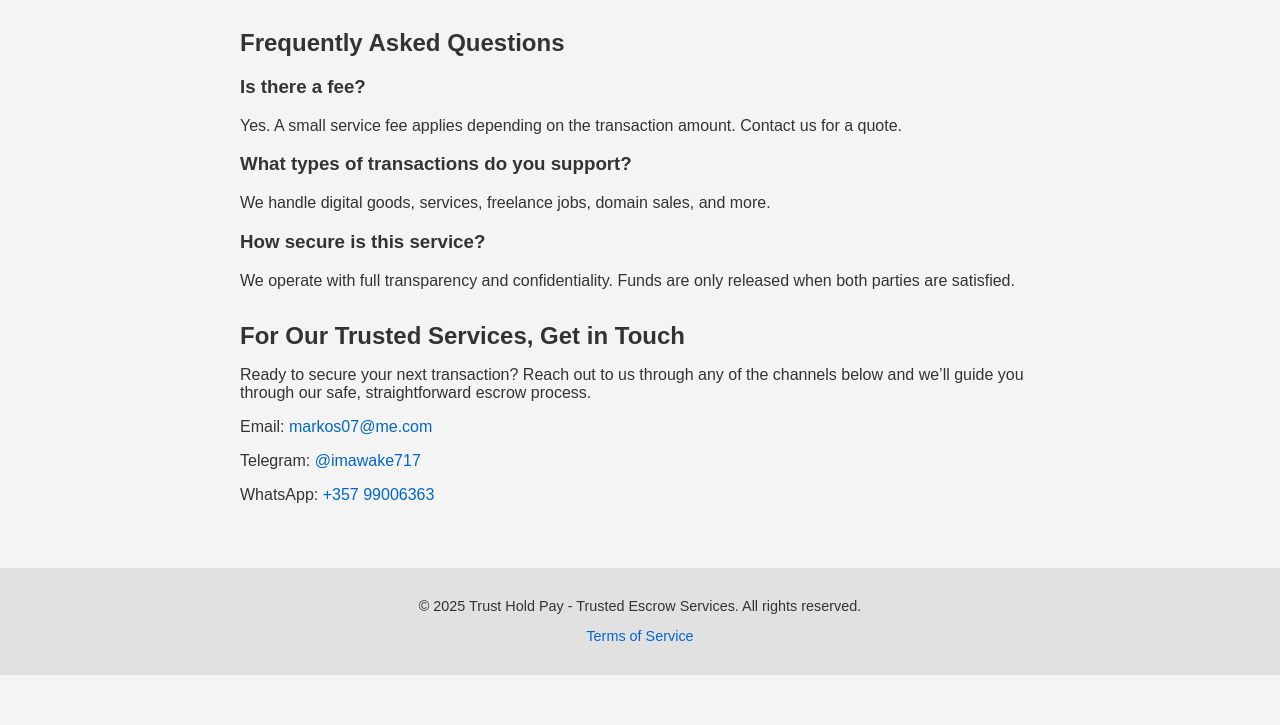
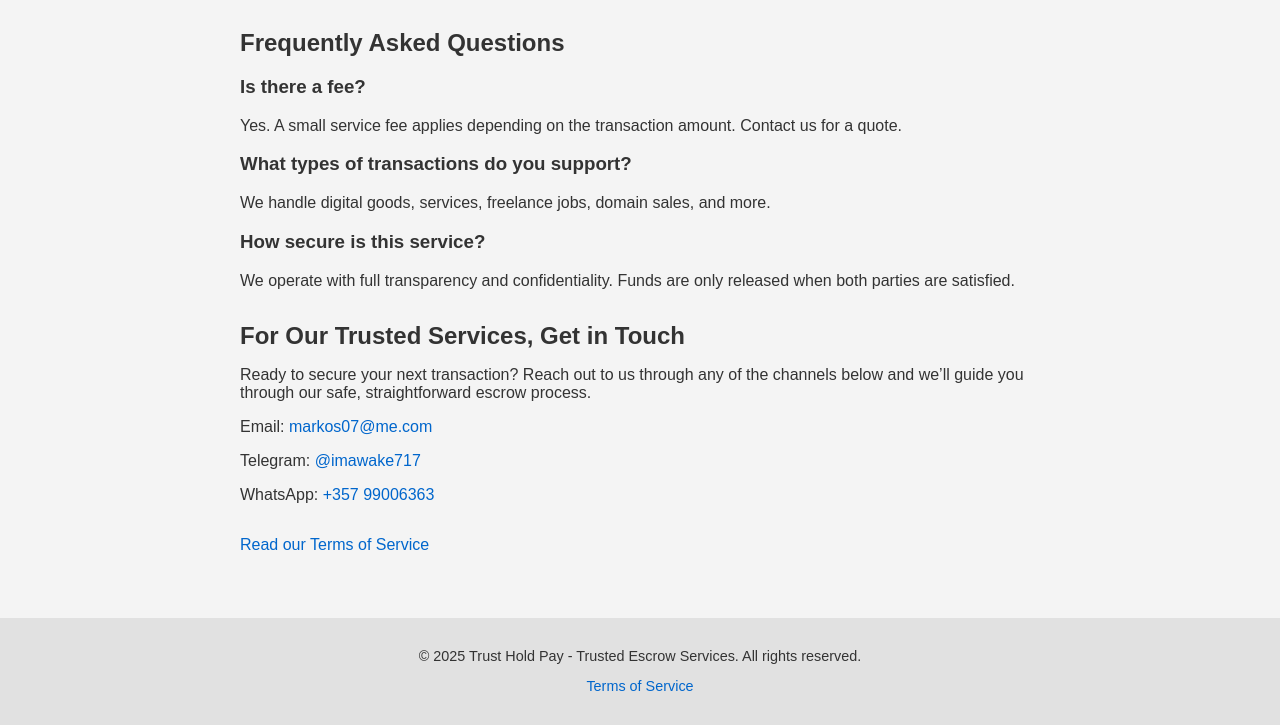
Before and after one commit to marmarkosmar/Trust-Hold-Pay, a plain HTML site: page index.html in a window 1280 px wide. Shown: the part 1151-1876 px from the top of the page. Before the commit the page ends 1826 px from the top, so only its background shows below. Drawn offline with Linux system fonts and the light colour scheme.

Commit message:
Update index.html

```diff
--- a/index.html
+++ b/index.html
@@ -85,6 +85,9 @@
   <p>Telegram: <a href="https://t.me/imawake717">@imawake717</a>
   <p>WhatsApp: <a href="https://wa.me/+35799006363">+357 99006363</a></p>
 </section>
+<section class="legal-link">
+  <p><a href="terms.html">Read our Terms of Service</a></p>
+</section>
 
   </main>
 
@@ -92,5 +95,6 @@
   <p>&copy; 2025 Trust Hold Pay - Trusted Escrow Services. All rights reserved.</p>
   <p><a href="terms.html">Terms of Service</a></p>
 </footer>
+
 </body>
 </html>
```
